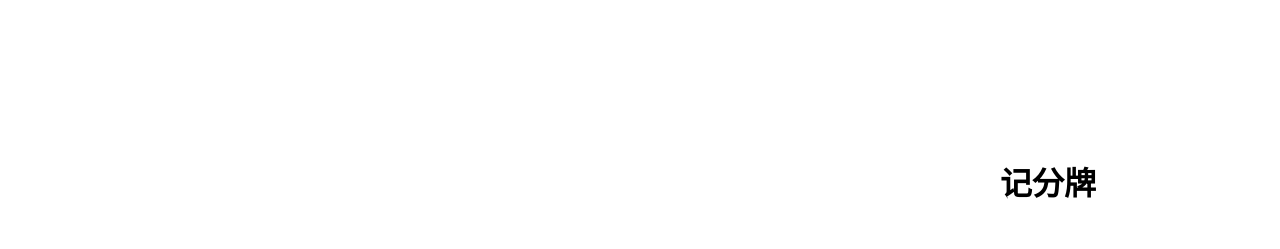
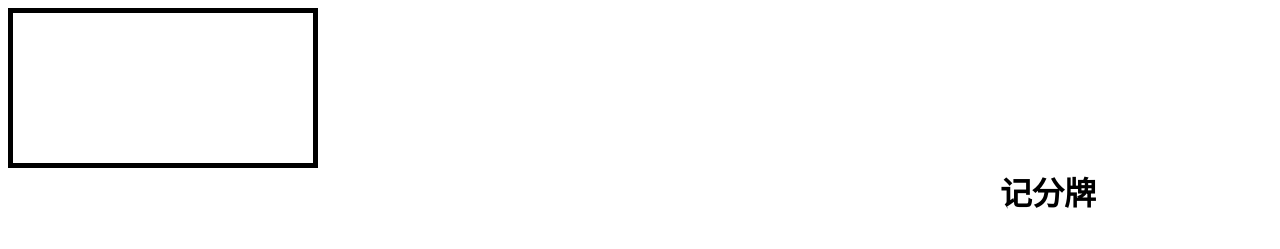
Before and after one commit to Kaikaiw/Kaikaiw.github.io, a website: page index.html in a window 1280 px wide. Drawn offline with nearby package versions, Linux system fonts and the light colour scheme.

Commit message:
加个边界线

```diff
--- a/index.html
+++ b/index.html
@@ -5,7 +5,7 @@
         <script src="node_modules/socket.io/client-dist/socket.io.js"></script>
     </head>
     <body>
-        <canvas id="canvas"></canvas><h1 id="score" style='position: absolute; margin: 0px; left: 1000px;'>记分牌</p>
+        <canvas id="canvas" style="border:5px solid #000000;"></canvas><h1 id="score" style='position: absolute; margin: 0px; left: 1000px;'>记分牌</p>
         <script src="shared.js"></script>
         <script src="client.js"></script>
     </body>
```
